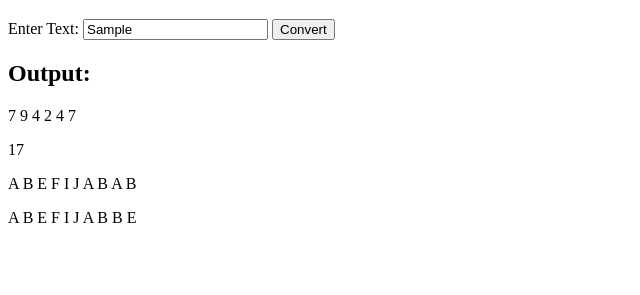
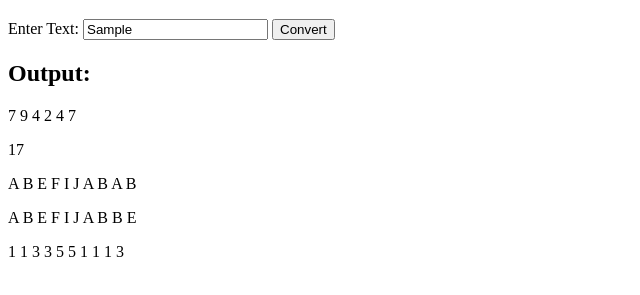
Before and after one commit to Arif58/UT-Test, a plain HTML site: page index.html in a window 1280 px wide. Both pictures are taken after typing "Sample" into the empty fields and a click on the button "Convert". Shown: the part 61-356 px from the top of the page, without its empty margins (0-640 px from the left). Drawn offline with Linux system fonts and the light colour scheme.

Commit message:
add logic for number 5

```diff
--- a/index.html
+++ b/index.html
@@ -15,6 +15,7 @@
     <p id="outputCalculate"></p>
     <p id="outputConvertToAbjad"></p>
     <p id="outputConvertBack"></p>
+    <p id="outputConvertBackModifyToNumber"></p>
     <script src="script.js"></script>
 </body>
 </html>
--- a/script.js
+++ b/script.js
@@ -129,10 +129,49 @@ function numberToAbjad(number) {
     return kamus[number.toString()][0];
 }
 
+function convertBackModifyToNumber() {
+    const inputText = document.getElementById("outputConvertBack").innerText;
+    let outputNumber = "";
+
+    let inputArray = inputText.split(" ");
+    for (let char of inputArray) {
+        let found = false;
+        console.log(char);
+        for (let key in kamus) {
+            if (kamus[key].includes(char)) {
+                outputNumber += key + " ";
+                found = true;
+                break;
+            }
+        }
+
+        if (!found) {
+            outputNumber += "";
+        }
+    }
+
+    outputNumber = outputNumber.trim();
+    let arrayOutput = outputNumber.split(" ");
+    let arrayOutputModify = [];
+
+    for (let i = 0; i < arrayOutput.length; i++) {
+        if (parseInt(arrayOutput[i]) % 2 == 0 || parseInt(arrayOutput[i] == 0)) {
+            arrayOutputModify.push(parseInt(arrayOutput[i]) + 1);
+        }
+        else {
+            arrayOutputModify.push(parseInt(arrayOutput[i]));
+        }
+    }
+
+    document.getElementById("outputConvertBackModifyToNumber").innerText = arrayOutputModify.join(" ");
+
+}
+
 
 function dictionaryTest() {
     convertText();
     calculateConvertText();
     convertToAbjad();
     convertBack();
+    convertBackModifyToNumber();
 }
```
